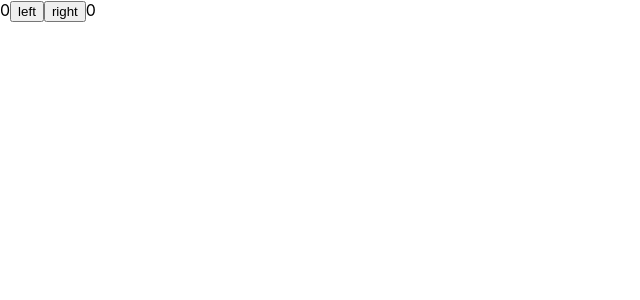
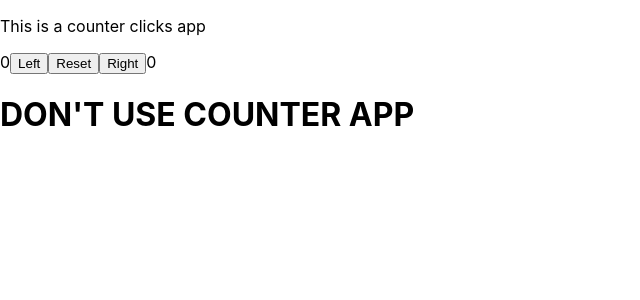
Before and after one commit to PaxAuz15/miduBootcamp, a React (Create React App) app in the folder understand/understanding_react/: page / in a window 1280 px wide. Shown: the top 300 px of the page, without its empty margins (0-640 px from the left). Built offline with nearby package versions, Linux system fonts and the light colour scheme.

Commit message:
Unique state to work with complex state
url: https://fullstackopen.com/en/part1/a_more_complex_state_debugging_react_apps#complex-state

```diff
--- a/understand/understanding_react/src/App2.js
+++ b/understand/understanding_react/src/App2.js
@@ -2,18 +2,92 @@ import "./App.css"
 import { useState } from "react"
 
 // Correct way: Separate States because is more atomic.
+// const App = () => {
+//   const [left, setLeft] = useState(0)
+//   const [right, setRight] = useState(0)
+
+//   return (
+//     <div>
+//       {left}
+//       <button onClick={() => setLeft(left + 1)}>left</button>
+//       <button onClick={() => setRight(right + 1)}>right</button>
+//       {right}
+//     </div>
+//   )
+// }
+
+
+
+const WarningDontUseCounters = () => {
+    return (
+        <h1>DON'T USE COUNTER APP</h1>
+    )
+}
+
+const ClicksCounter = ({left,right}) => {
+    return (
+        <p>Clicks Totales: {left+right}</p>
+    )
+}
+
+const ListOfClicks = ({msg}) => {
+    return <p>{msg.join(", ")}</p>
+}
+
+const INITIAL_COUNTER_STATE = {
+    left: 0,
+    right: 0,
+    message: 'This is a counter clicks app',
+    msg: []
+}
+
 const App = () => {
-  const [left, setLeft] = useState(0)
-  const [right, setRight] = useState(0)
+    const [counterClicks, setCounterClicks] = useState(INITIAL_COUNTER_STATE)
 
-  return (
-    <div>
-      {left}
-      <button onClick={() => setLeft(left + 1)}>left</button>
-      <button onClick={() => setRight(right + 1)}>right</button>
-      {right}
-    </div>
-  )
+    function handleClickLeft() {
+        setCounterClicks(preventData=>{
+            return {
+                ...preventData,
+                left: preventData.left + 1,
+                msg: [...preventData.msg, 'L']
+            }
+        })
+    }
+
+    function handleClickRight() {
+        setCounterClicks(preventData=>{
+            return {
+                ...preventData,
+                right: preventData.right + 1,
+                msg: [...preventData.msg, 'R']
+            }
+        })
+    }
+
+    function handleClickReset() {
+        setCounterClicks(()=>{
+            return INITIAL_COUNTER_STATE
+        })
+    }
+
+    return (
+        <div>
+            <p>{counterClicks.message}</p>
+            {counterClicks.left}
+            <button onClick={handleClickLeft}>Left</button>
+            <button onClick={handleClickReset}>Reset</button>
+            <button onClick={handleClickRight}>Right</button>
+            {counterClicks.right}
+            {
+                counterClicks.left + counterClicks.right === 0 ?
+                <WarningDontUseCounters/>:
+                <>
+                    <ClicksCounter left={counterClicks.left} right={counterClicks.right}/>
+                    <ListOfClicks msg={counterClicks.msg}/>
+                </>
+            }
+        </div>
+    )
 }
 
 export default App
```
